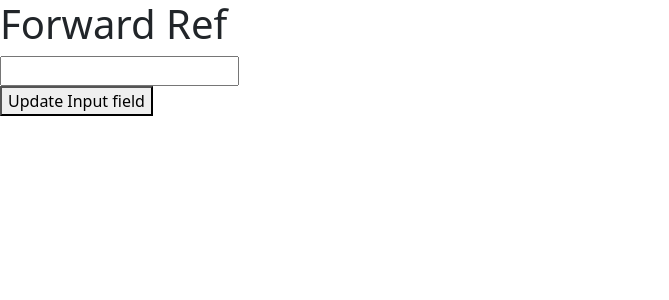
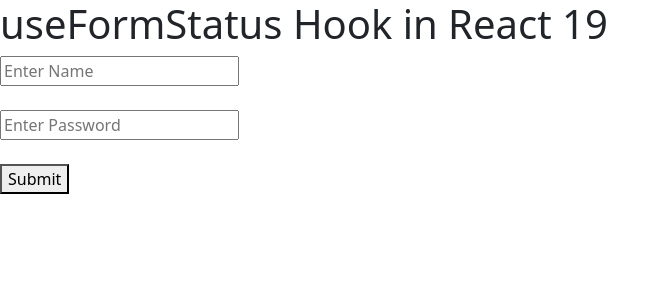
Before and after one commit to mukesh-raika/React, a React (Vite) app: page / in a window 1280 px wide. Shown: the top 300 px of the page, without its empty margins (0-669 px from the left). Built offline with nearby package versions, Linux system fonts and the light colour scheme.

Commit message:
form status

```diff
--- a/src/App.jsx
+++ b/src/App.jsx
@@ -1,21 +1,39 @@
-import { useRef } from "react";
-import UserInput from "./Userinput";
+import { useFormStatus } from "react-dom";
 
-function App(){
-  const inputRef=useRef(null)
+function App() {
 
-  const updateInput=()=>{
-    inputRef.current.value=1000;
-    inputRef.current.focus();
-   inputRef.current.style.color="red"
+  async function handleSubmit(formData) {
+
+    await new Promise((res) => setTimeout(res, 2000));
+    console.log("submit");
   }
-  return(
-    <>
-    <h1>Forward Ref</h1>
-    <UserInput ref={inputRef} />
-    <button onClick={updateInput}>Update Input field</button>
-    </>
-  )
+
+  function CustomerForm() {
+    const { pending } = useFormStatus();
+    console.log(pending);
+
+    return (
+      <>
+        <input type="text" name="username" placeholder="Enter Name" />
+        <br />
+        <br />
+        <input type="password" name="password" placeholder="Enter Password" />
+        <br />
+        <br />
+        <button disabled={pending}>{pending ? "Submitting..." : "Submit"}</button>
+      </>
+    );
+  }
+
+  return (
+    <div>
+      <h1>useFormStatus Hook in React 19</h1>
+
+      <form action={handleSubmit}>
+        <CustomerForm />
+      </form>
+    </div>
+  );
 }
 
-export default App
+export default App;
```
